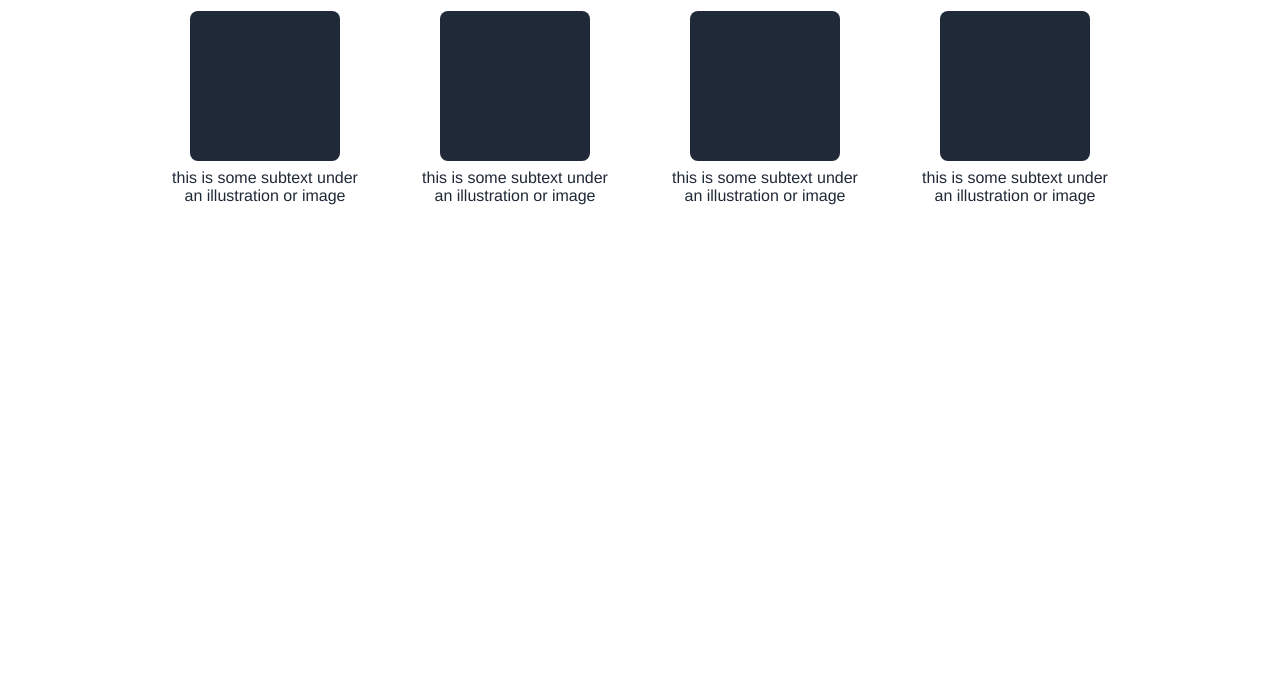
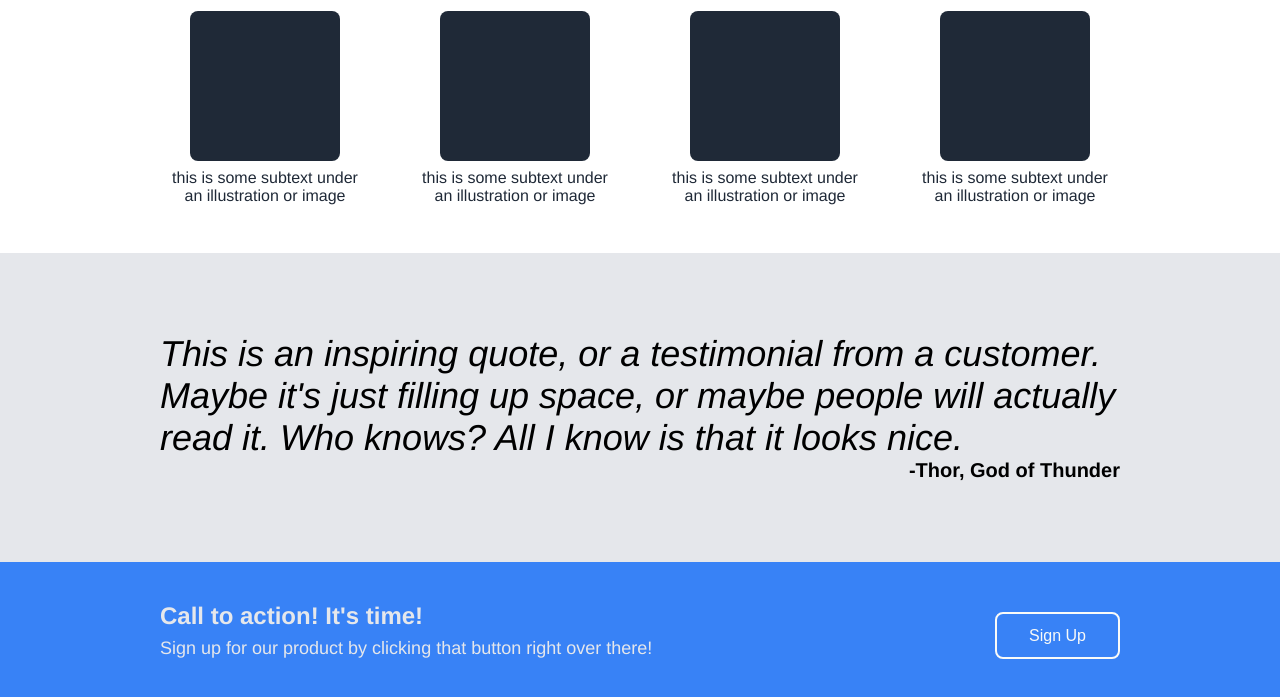
Before and after one commit to rohanreddy0/odin-projects, a plain HTML site: page Landing Page/index.html in a window 1280 px wide. Shown: the part 523-1220 px from the top of the page. Before the commit the page ends 800 px from the top, so only its background shows below. Drawn offline with Linux system fonts and the light colour scheme.

Commit message:
Completed quote and sign-up container

```diff
--- a/Landing Page/index.html
+++ b/Landing Page/index.html
@@ -70,22 +70,35 @@
                     this is some subtext under an illustration or image
                 </div>
             </div>
-
-
         </div>
     </div>
 
 
-
-
-
     <div class="quote">
+        <div class="quote-text">
+            This is an inspiring quote, or a testimonial from a customer. Maybe it's just filling up space, or maybe
+            people will actually read it. Who knows? All I know is that it looks nice.
+        </div>
+        <div class="quote-author">
+            -Thor, God of Thunder
+        </div>
 
 
     </div>
 
     <div class="signup-container">
+        <div class="signup-left">
+            <div class="signup-titletext">
+                Call to action! It's time!
+            </div>
+            <div class="signup-subtext">
+                Sign up for our product by clicking that button right over there!
+            </div>
+        </div>
 
+        <button class="button-style-2">
+            Sign Up
+        </button>
 
     </div>
 
--- a/Landing Page/styles.css
+++ b/Landing Page/styles.css
@@ -6,7 +6,7 @@ body {
     padding: 0;
 }
 
-.header-nav{
+.header-nav {
     padding: 0px 160px;
     margin: 0px;
 }
@@ -96,25 +96,79 @@ body {
     gap: 40px;
 }
 
-.information-item{
+.information-item {
     display: flex;
     flex-direction: column;
     align-items: center;
     justify-content: center;
 }
 
-.container-text{
+.container-text {
     padding: 8px;
     text-align: center;
     color: #1F2937;
 }
 
-.container{
+.container {
     height: 150px;
     width: 150px;
     background-color: #1F2937;
     flex-shrink: 0;
     border-radius: 8px;
+}
+
+.quote {
+    display: flex;
+    flex-direction: column;
+    background-color: #E5E7EB;
+    justify-content: center;
+    align-items: center;
+    padding: 80px 160px;
+}
+
+.quote-text {
+    font-size: 36px;
+    font-style: italic;
+    font-weight: lighter;
+}
+
+.quote-author {
+    padding: 0px;
+    font-size: 20px;
+    font-weight: bold;
+    margin-left: auto;
+}
+
+.signup-container {
+    padding: 40px 160px;
+    display: flex;
+    justify-content: space-between;
+    background-color: #3882F6;
+}
+
+.signup-left {
+    color: #E5E7EB;
+}
+
+.signup-titletext {
+    font-size: 24px;
+    font-weight: bold;
+    margin-bottom: 8px;
+}
+
+.signup-subtext {
+    font-size: 18px;
+}
+
+.button-style-2 {
+    background-color: #3882F6;
+    color: #F9FAF8;
+    padding: 8px 32px;
+    font-size: 16px;
+    border-color: white;
+    border-radius: 8px;
+    margin-top: 10px;
+    border: 2px solid;
 }
 
 ul {
```
